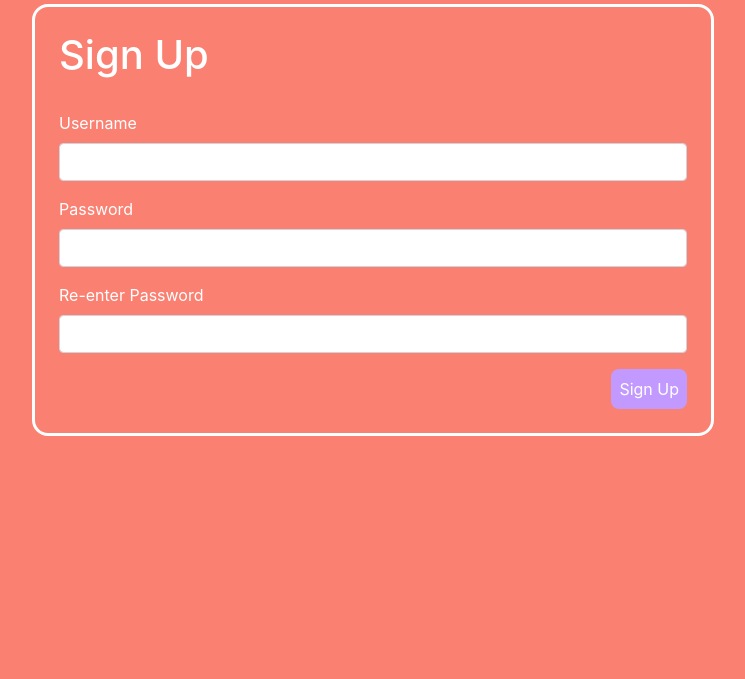
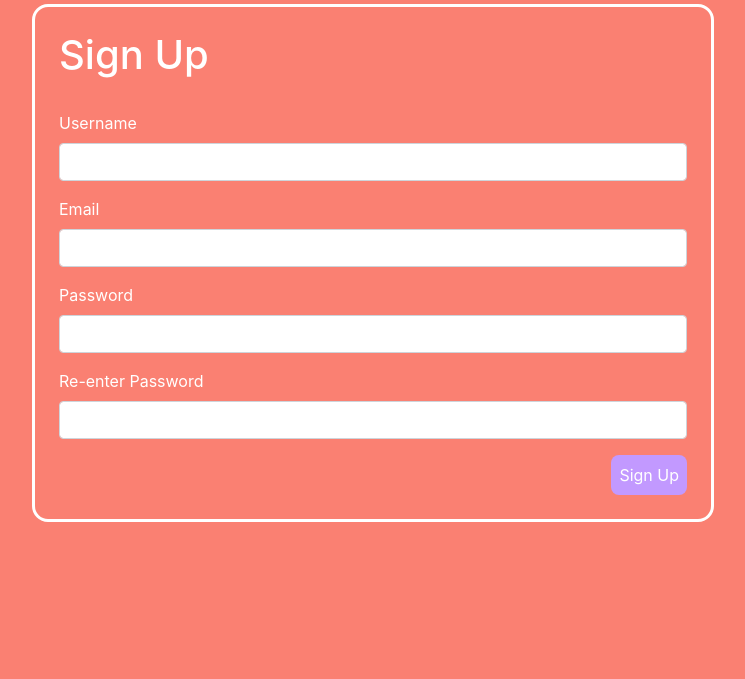
Before and after one commit to jasmaa/scheduling-gauntlet, a Flask app: page /signup in a window 1280 px wide. Shown: the part 156-835 px from the top of the page, without its empty margins (267-1012 px from the left). Run offline with Flask 2, Linux system fonts and the light colour scheme; some libraries are stand-ins or nearby versions.

Commit message:
Add email to account

```diff
--- a/models.py
+++ b/models.py
@@ -5,17 +5,18 @@ from app import db
 class User(db.Model):
     id = db.Column(db.Integer, primary_key=True)
     username = db.Column(db.String(80), unique=True, nullable=False)
+    email = db.Column(db.String(80), unique=True, nullable=False)
     password_hash = db.Column(db.String(256), nullable=False)
     score = db.Column(db.Integer, nullable=False, default=0)
 
     @staticmethod
-    def create_user(username: str, password: str) -> "User":
+    def create_user(username: str, email: str, password: str) -> "User":
         """Creates user
         """
         password_hash = bcrypt.hashpw(
             password.encode('utf-8'), bcrypt.gensalt()
         )
-        return User(username=username, password_hash=password_hash.decode('utf-8'))
+        return User(username=username, email=email, password_hash=password_hash.decode('utf-8'))
 
     def validate(self, password: str) -> bool:
         """Validates candidate password
--- a/routes/auth.py
+++ b/routes/auth.py
@@ -1,8 +1,8 @@
-import psycopg2
+import os
 from flask import request, session, redirect, render_template, flash
 from flask import current_app as app
-import sqlalchemy
 from models import db, User
+from utils import validate_email
 
 
 @app.route('/signup', methods=['GET', 'POST'])
@@ -11,15 +11,28 @@ def sign_up():
     """
     if request.method == 'POST':
         username = request.form['username']
+        email = request.form['email']
         password = request.form['password']
         password_check = request.form['password-check']
 
         if username == None or len(username) == 0:
+            # No username
             flash('Username is required.', 'error')
             return render_template('signup.html')
 
+        if email == None or len(email) == 0:
+            # No email
+            flash('Email is required.', 'error')
+            return render_template('signup.html')
+
         if password == None or len(password) == 0:
+            # No password
             flash('Password is required.', 'error')
+            return render_template('signup.html')
+
+        if not validate_email(email):
+            # Email is invalid
+            flash('Email is invalid.', 'error')
             return render_template('signup.html')
 
         if password != password_check:
@@ -33,8 +46,15 @@ def sign_up():
             flash('Username is already taken.', 'error')
             return render_template('signup.html')
 
+        u = User.query.filter_by(email=email).first()
+        if u != None:
+            # Email already taken
+            flash('Email is already taken.', 'error')
+            return render_template('signup.html')
+
         try:
-            u = User.create_user(username=username, password=password)
+            u = User.create_user(
+                username=username, email=email, password=password)
             db.session.add(u)
             db.session.commit()
         except:
@@ -61,9 +81,11 @@ def login():
 
         u = User.query.filter_by(username=username).first()
         if u == None:
-            # No user found
-            flash('Username or password was incorrect.', 'error')
-            return render_template('login.html')
+            u = User.query.filter_by(email=username).first()
+            if u == None:
+                # No user found
+                flash('Username or password was incorrect.', 'error')
+                return render_template('login.html')
 
         if not u.validate(password):
             # Invalid password
--- a/templates/login.html
+++ b/templates/login.html
@@ -26,11 +26,11 @@
             <input type="hidden" name="csrf_token" value="{{ csrf_token() }}" />
 
             <div class="form-group">
-              <label for="username">Username</label>
+              <label for="username">Username or Email</label>
               <input class="form-control" id="username" type="text" name="username" />
             </div>
             <div class="form-group">
-              <label for="username">Password</label>
+              <label for="password">Password</label>
               <input class="form-control" id="password" type="password" name="password" />
             </div>
             <div class="text-right">
--- a/templates/signup.html
+++ b/templates/signup.html
@@ -16,6 +16,8 @@
             {% for category, message in messages %}
             {% if category == 'error' %}
             <div class="alert alert-danger">{{ message }}</div>
+            {% elif category == 'info' %}
+            <div class="alert alert-success">{{ message }}</div>
             {% endif %}
             {% endfor %}
           </div>
@@ -30,11 +32,15 @@
               <input class="form-control" id="username" type="text" name="username" />
             </div>
             <div class="form-group">
-              <label for="username">Password</label>
+              <label for="email">Email</label>
+              <input class="form-control" id="email" type="email" name="email" />
+            </div>
+            <div class="form-group">
+              <label for="password">Password</label>
               <input class="form-control" id="password" type="password" name="password" />
             </div>
             <div class="form-group">
-              <label for="username">Re-enter Password</label>
+              <label for="password-check">Re-enter Password</label>
               <input class="form-control" id="password-check" type="password" name="password-check" />
             </div>
             <div class="text-right">
```
Also changed, not shown: utils.py (+17 -0 lines).
